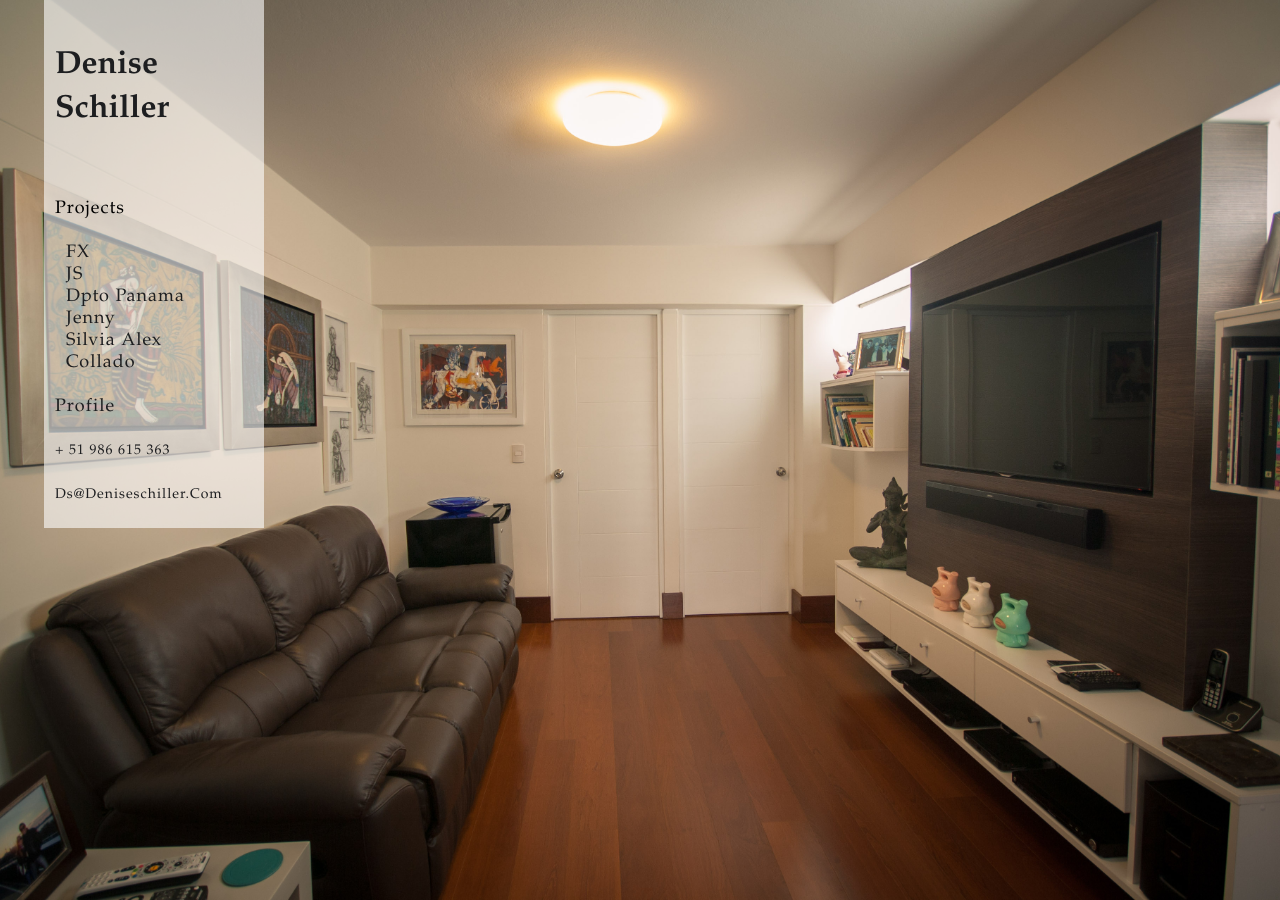
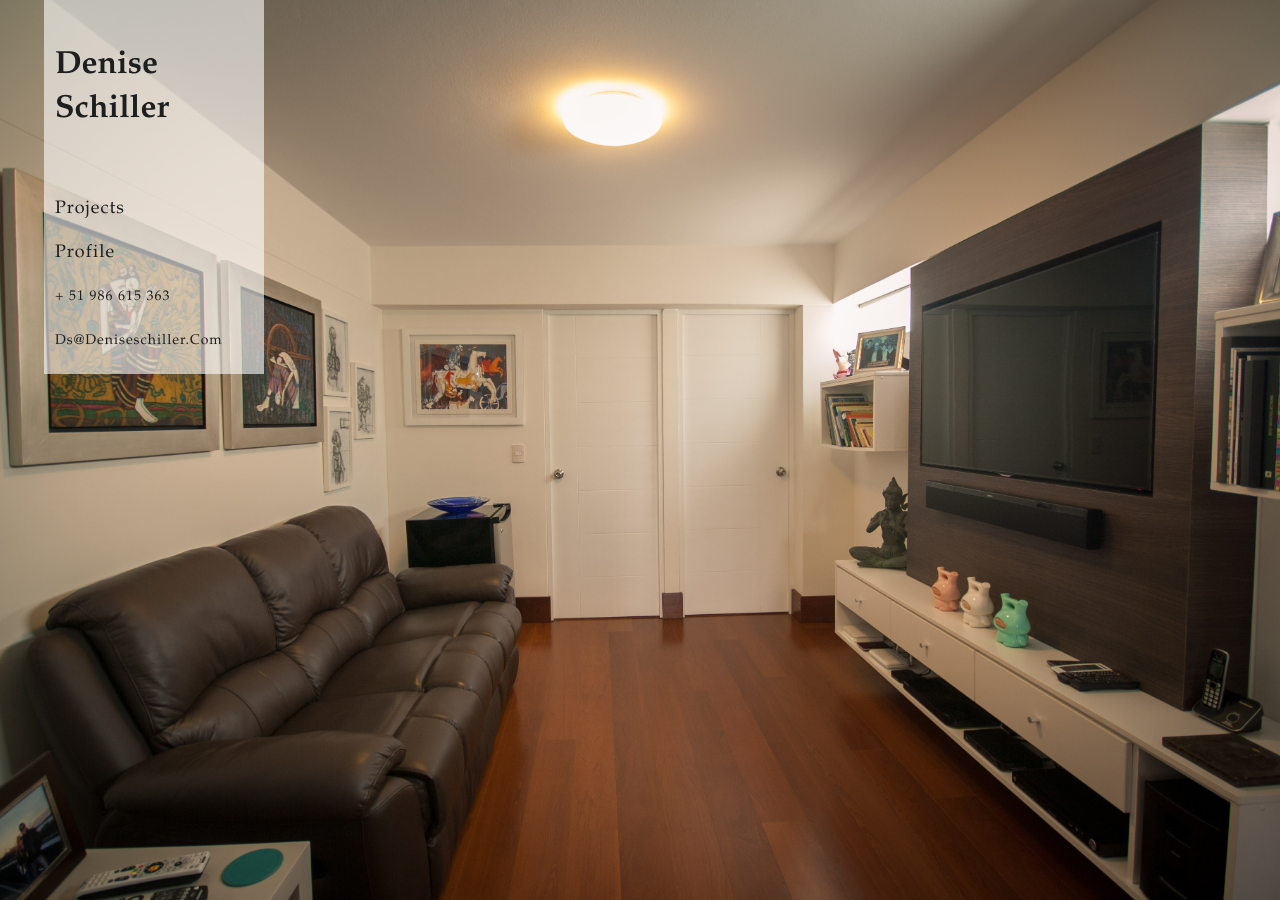
Before and after one commit to rociopaez/deniseschiller, a Jekyll site: the page built from index.html, in a window 1280 px wide. Built offline with Jekyll 4.4.1, drawn with Linux system fonts in a browser that asks for light colours; nearby versions of some CDN libraries; part of the change alters nothing that is shown.

Commit message:
Hide projects

```diff
--- a/_layouts/default.html
+++ b/_layouts/default.html
@@ -27,26 +27,27 @@
       </header>
       <nav>
         <ul>
-          <li>
-            Projects
-            <ul>
+          <li class="projects">
+            <a href="/fx.html">Projects</a>
+
+            <ul class="hidden">
               <li>
-                <a href="/fx.html">FX</a>
+                <a href="/fx.html">Dpto FX</a>
               </li>
               <li>
-                <a href="/js.html">JS</a>
+                <a href="/js.html">Dpto JS</a>
               </li>
               <li>
                 <a href="/dpto_panama.html">Dpto Panama</a>
               </li>
               <li>
-                <a href="/jenny.html">Jenny</a>
+                <a href="/jenny.html">Dpto Jenny</a>
               </li>
               <li>
-                <a href="/silvia_alex.html">Silvia Alex</a>
+                <a href="/silvia_alex.html">Dpto Silvia Alex</a>
               </li>
               <li>
-                <a href="/collado.html">Collado</a>
+                <a href="/collado.html">Dpto Collado</a>
               </li>
             </ul>
           </li>
```
